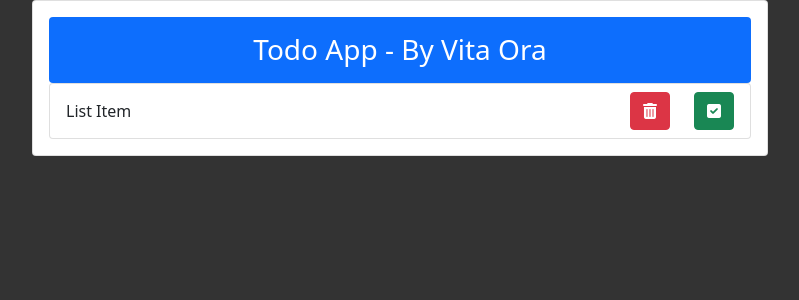
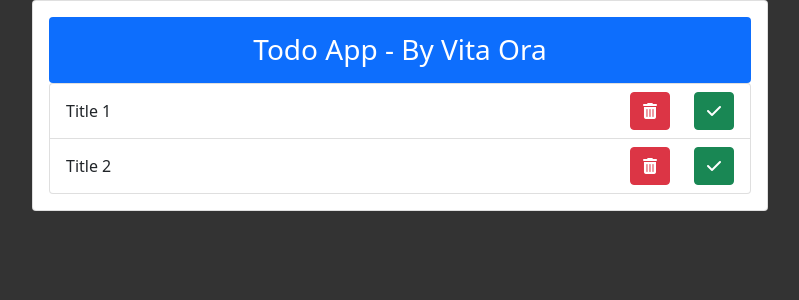
Before and after one commit to showlovezz/todo-list-local-storage, a React (Create React App) app: page / in a window 1280 px wide. Shown: the top 300 px of the page, without its empty margins (240-1039 px from the left). Built offline with nearby package versions, Linux system fonts and the light colour scheme.

Commit message:
Add ListItem component and del、done basic func

```diff
--- a/src/App.js
+++ b/src/App.js
@@ -6,11 +6,18 @@ import Header from './components/Header';
 import List from './components/List';
 
 const App = () => {
+  const delHandler = () => {
+    console.log('del')
+  }
+  const doneHandler = () => {
+    console.log('done')
+  }
+
   return (
     <Layout>
       <Card>
         <Header />
-        <List />
+        <List del={delHandler} done={doneHandler} />
       </Card>
     </Layout>
   );
--- a/src/components/List.js
+++ b/src/components/List.js
@@ -1,18 +1,21 @@
 import React from 'react';
-import {ListGroup, Button} from 'react-bootstrap'
+import PropTypes from 'prop-types'
+import {ListGroup} from 'react-bootstrap'
 
-const List = () => {
+import ListItem from './ListItem';
+
+const List = ({del, done}) => {
   return (
     <ListGroup>
-      <ListGroup.Item className='d-flex justify-content-between align-items-center'>
-        List Item
-        <div>
-          <Button variant='danger' className='me-4'><i className='fa-solid fa-trash-can' /></Button>
-          <Button variant='success'><i className='fa-solid fa-square-check' /></Button>
-        </div>
-      </ListGroup.Item>
+      <ListItem title='Title 1' delHandler={del} doneHandler={done} />
+      <ListItem title='Title 2' delHandler={del} doneHandler={done} />
     </ListGroup>
   )
 }
 
+List.propTypes = {
+  del: PropTypes.func,
+  done: PropTypes.func,
+}
+
 export default List
--- /dev/null
+++ b/src/components/ListItem.js
@@ -0,0 +1,28 @@
+import React from 'react';
+import PropTypes from 'prop-types'
+import {ListGroup, Button} from 'react-bootstrap'
+
+const ListItem = ({title, delHandler, doneHandler}) => {
+  return (
+    <ListGroup.Item className='d-flex justify-content-between align-items-center'>
+      {title}
+      <div>
+        <Button variant='danger' className='me-4' onClick={delHandler}>
+          <i className='fa-solid fa-trash-can' />
+        </Button>
+        <Button variant='success' onClick={doneHandler}>
+          <i className='fa-solid fa-check' />
+        </Button>
+      </div>
+    </ListGroup.Item>
+  )
+}
+
+ListItem.propTypes = {
+  title: PropTypes.string,
+  delHandler: PropTypes.func,
+  doneHandler: PropTypes.func,
+}
+
+
+export default ListItem
```
